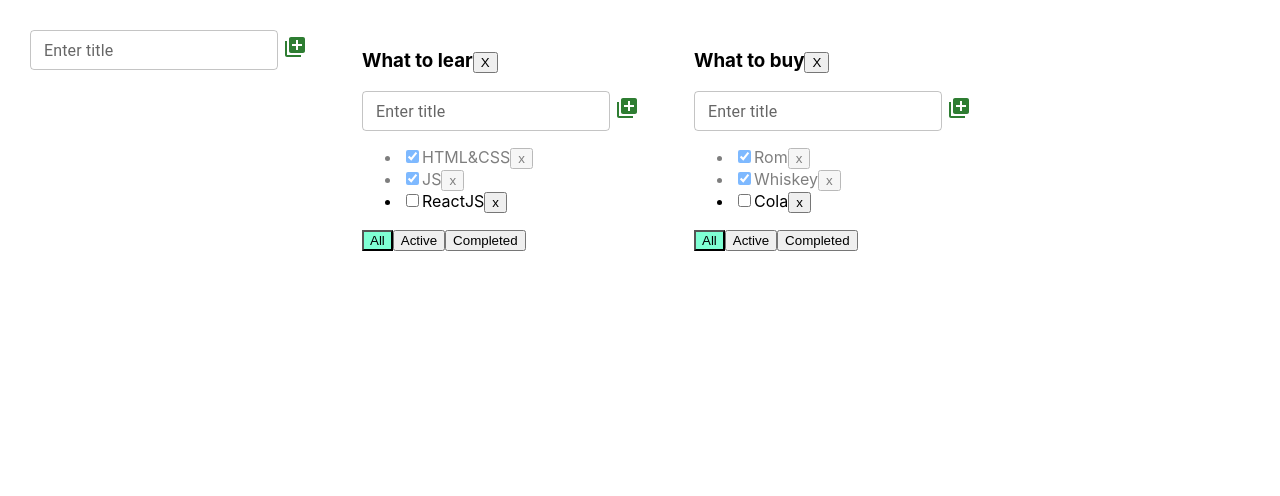
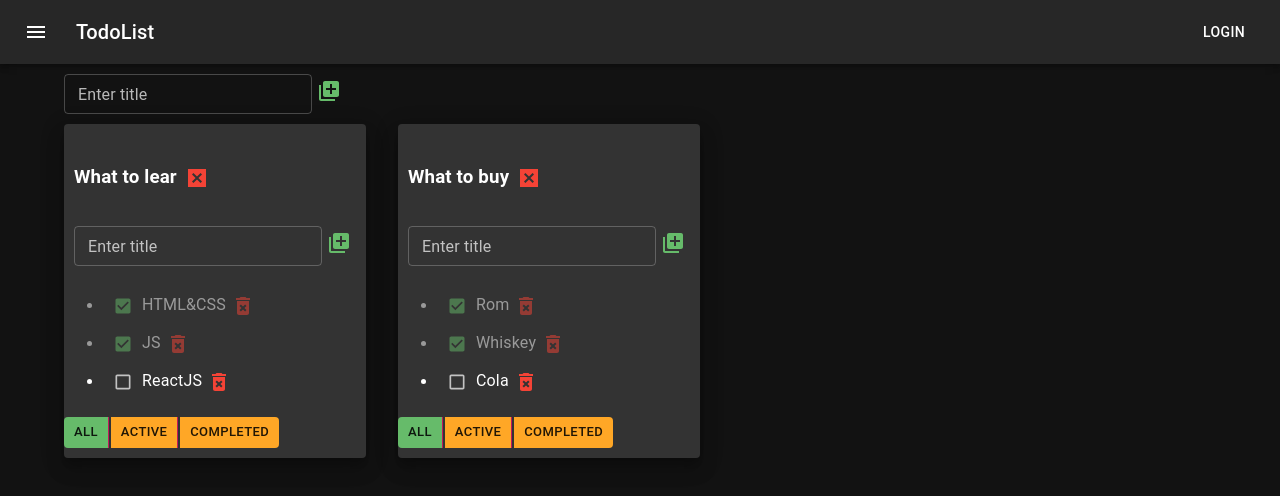
Before and after one commit to PavelTreg/ToDoListOtViktor, a React (Create React App) app: page / in a window 1280 px wide. Shown: the top 496 px of the page. Built offline with nearby package versions, Linux system fonts and the light colour scheme.

Commit message:
after lesson 7

```diff
--- a/src/App.css
+++ b/src/App.css
@@ -1,24 +1,4 @@
 
-.App {
-  padding: 30px;
-  display: flex;
-}
-
-.App > div {
-  margin-right: 50px;
-}
-
-.error {
-  border: red 1px solid;
-}
-
-.error-message {
-  color: red;
-}
-
-.active-filter {
-  background-color: aquamarine;
-}
 
 .is-done {
   opacity: 0.5;
--- a/src/App.tsx
+++ b/src/App.tsx
@@ -3,6 +3,8 @@ import './App.css';
 import {TaskType, Todolist} from './Todolist';
 import {v1} from 'uuid';
 import AddItemForm from "./AddItemForm";
+import {AppBar, Button, Container, Grid, IconButton, Paper, Toolbar, Typography} from "@mui/material";
+import {Menu} from "@mui/icons-material";
 
 export type FilterValuesType = "all" | "active" | "completed";
 
@@ -15,6 +17,8 @@ type TodoListType = {
 type TaskStateType = {
     [todoListId: string]: Array<TaskType>
 }
+
+
 
 function App() {
     const todolistId1 = v1()
@@ -45,7 +49,6 @@ function App() {
         const updateTasks = tasksForUpdate.map((t) => t.id === taskId ? {...t, title: title} : t)
         setTasks({...tasks, [todolistId]: updateTasks})
     }
-
 
     function removeTask(id: string, todolistId: string) {
         /*        const taskForUpdate = tasks[todolistId]
@@ -103,6 +106,9 @@ function App() {
 
 
             return (
+                <Grid item>
+                <Paper elevation={12}
+                       sx = {{p:' 10px 0'}}>
                 <Todolist title={tl.title}
                           tasks={tasksForTodolist}
                           removeTask={removeTask}
@@ -115,7 +121,9 @@ function App() {
                           changeTaskTitle={changeTaskTitle}
                           changeTodolistTitle={changeTodolistTitle}
                 />
-            );
+                </Paper>
+                </Grid>
+            )
 
         })
         : <span> Create </span>
@@ -130,10 +138,35 @@ function App() {
     }
 
     return (
+
         <div className="App">
-            <AddItemForm addItem={addTodoList}/>
-            {todoListComponents}
-
+            <AppBar position="static">
+                <Toolbar>
+                    <IconButton
+                        size="large"
+                        edge="start"
+                        color="inherit"
+                        aria-label="menu"
+                        sx={{mr: 2}}
+                    >
+                        <Menu/>
+                    </IconButton>
+                    <Typography variant="h6" component="div" sx={{flexGrow: 1}}>
+                        TodoList
+                    </Typography>
+                    <Button color="inherit">Login</Button>
+                </Toolbar>
+            </AppBar>
+            <Container fixed>
+                <Grid container
+                sx = {{p:' 10px 0'}}
+                >
+                    <AddItemForm addItem={addTodoList}/>
+                </Grid>
+                <Grid container spacing ={4}>
+                    {todoListComponents}
+                </Grid>
+            </Container>
         </div>
     )
 
--- a/src/EditableSpan.tsx
+++ b/src/EditableSpan.tsx
@@ -1,4 +1,5 @@
 import React, {ChangeEvent, FC, useState} from 'react';
+import {TextField} from "@mui/material";
 type EditableSpanPropsType = {
     title:string
     changeTitle: (title: string) => void
@@ -16,7 +17,8 @@ const EditableSpan: FC<EditableSpanPropsType> = (props) => {
   const  onChangeHandler = (e: ChangeEvent<HTMLInputElement>) =>{setTitle(e.currentTarget.value)}
     return (
         editMode
-            ? <input
+            ? <TextField
+            variant={"standard"}
                 value={title}
                 onBlur={offEditMode}
             autoFocus
--- a/src/ToDoList.tsx
+++ b/src/ToDoList.tsx
@@ -2,6 +2,8 @@ import React, {ChangeEvent} from 'react';
 import {FilterValuesType} from './App';
 import AddItemForm from "./AddItemForm";
 import EditableSpan from "./EditableSpan";
+import {Button, ButtonGroup, Checkbox, Grid, IconButton} from "@mui/material";
+import {DeleteForever, DisabledByDefault} from "@mui/icons-material";
 
 export type TaskType = {
     id: string
@@ -23,6 +25,10 @@ type PropsType = {
     changeTodolistTitle: (title: string, todolistId: string) => void
 }
 
+function DisabledByDefaultIcon() {
+    return null;
+}
+
 export function Todolist(props: PropsType) {
 
 
@@ -39,13 +45,21 @@ export function Todolist(props: PropsType) {
     }
 
     return <div>
-        <h3>{/*{props.title}*/}
+        <Grid container
+              sx = {{p:' 5px 10px'}}
+        >
+        <h3>
             <EditableSpan title={props.title} changeTitle={changeTodolistTitle}/>
-            <button onClick={removeTodolist}> X</button>
+            <IconButton onClick={removeTodolist} color='error'>
+                < DisabledByDefault/>
+            </IconButton>
         </h3>
-
+        </Grid>
+        <Grid container
+              sx = {{p:' 5px 10px'}}
+        >
         <AddItemForm addItem={addTask}/>
-
+        </Grid>
         <ul>
             {
                 props.tasks.map(t => {
@@ -58,26 +72,39 @@ export function Todolist(props: PropsType) {
                         props.changeTaskTitle(t.id, title, props.todoListId)
                     }
                     return <li key={t.id} className={t.isDone ? "is-done" : ""}>
-                        <input type="checkbox"
-                               onChange={onChangeHandler}
-                               checked={t.isDone}/>
 
+                        <Checkbox onChange={onChangeHandler}
+                                  checked={t.isDone}
+                        color = 'success'
+                                  size='small'
+                        />
                         <EditableSpan title={t.title} changeTitle={changeTaskTitle}/>
-                        <button onClick={onClickHandler}>x</button>
+                        <IconButton aria-label="delete" onClick={onClickHandler} color='error' size='small'>
+                            <DeleteForever/>
+                        </IconButton>
                     </li>
                 })
             }
         </ul>
         <div>
-            <button className={props.filter === 'all' ? "active-filter" : ""}
+            <ButtonGroup variant="contained" aria-label="outlined primary button group" size={"small"} disableElevation>
+                <Button
+                    color={props.filter === 'all' ? "success" : "warning"}
+                    sx={{mr: '2px'}}
                     onClick={onAllClickHandler}>All
-            </button>
-            <button className={props.filter === 'active' ? "active-filter" : ""}
+                </Button>
+                <Button
+                    color={props.filter === 'active' ? "success" : "warning"}
+                    sx={{mr: '2px'}}
+
                     onClick={onActiveClickHandler}>Active
-            </button>
-            <button className={props.filter === 'completed' ? "active-filter" : ""}
+                </Button>
+                <Button
+                    color={props.filter === 'completed' ? "success" : "warning"}
+
                     onClick={onCompletedClickHandler}>Completed
-            </button>
+                </Button>
+            </ButtonGroup>
         </div>
     </div>
 }
--- a/src/index.tsx
+++ b/src/index.tsx
@@ -3,10 +3,25 @@ import './index.css';
 import App from './App';
 import * as serviceWorker from './serviceWorker';
 import { createRoot } from 'react-dom/client';
+import { createTheme, ThemeProvider } from '@mui/material/styles';
+import {lightBlue, pink} from "@mui/material/colors";
+import {CssBaseline} from "@mui/material";
 
+
+const theme = createTheme({
+    palette: {
+        primary: pink,
+        secondary: lightBlue,
+        mode: 'dark'
+    }
+})
 const container  = document.getElementById('root') as HTMLElement
 const root = createRoot(container);
-root.render(<App />);
+root.render(<ThemeProvider theme={theme}>
+    <CssBaseline/>   {/* сброс стилей. Фон становится черным */}
+    <App />
+    </ThemeProvider>
+    );
 
 // If you want your app to work offline and load faster, you can change
 // unregister() to register() below. Note this comes with some pitfalls.
```
